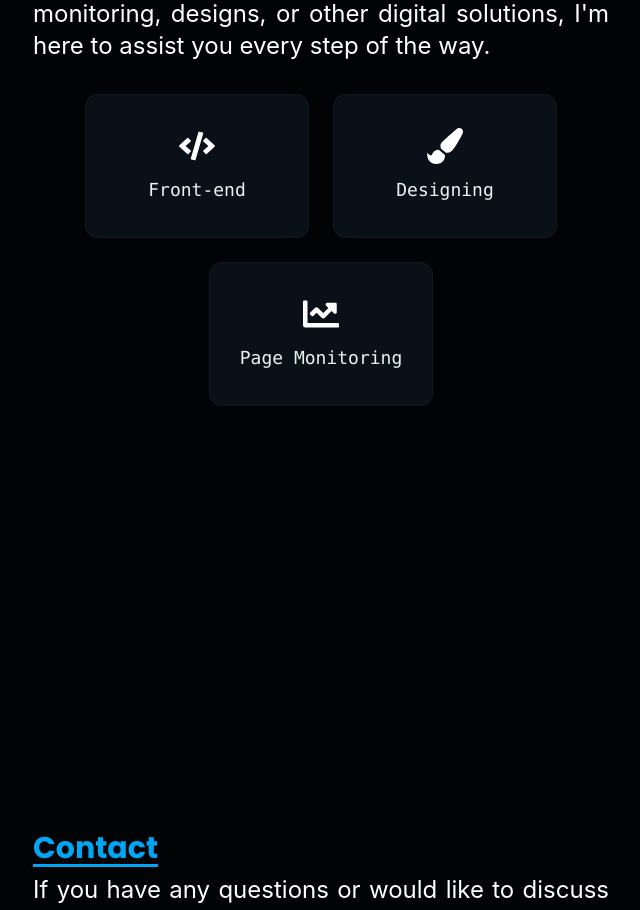
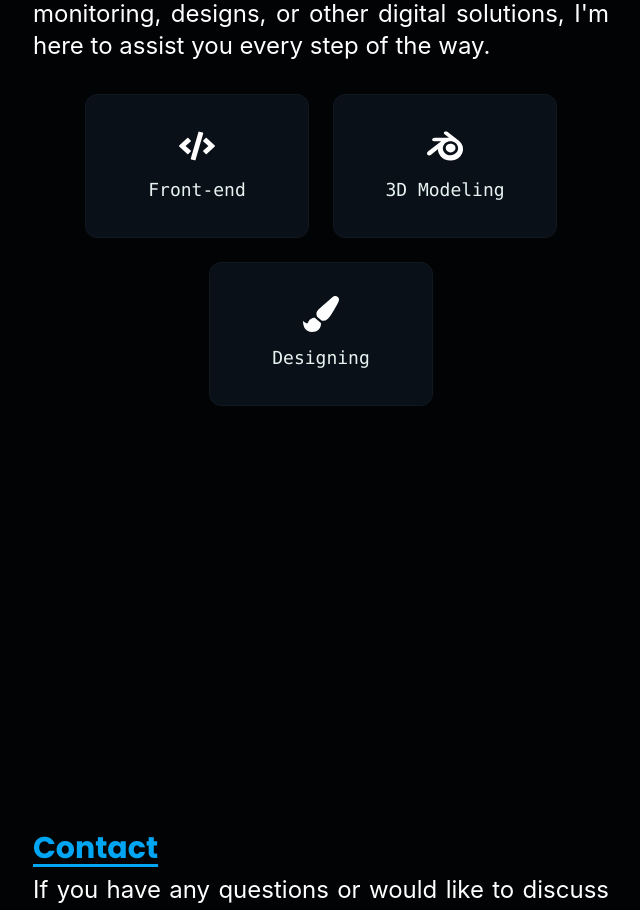
Before and after one commit to mohammedhusseinamheno-rgb/portfolio, a React (Vite) app: page / in a window 1280 px wide. Shown: the part 1920-2830 px from the top of the page, without its empty margins (319-959 px from the left). Built offline with nearby package versions, Linux system fonts and the light colour scheme.

Commit message:
added blender in services adn removed page monitoring

```diff
--- a/package.json
+++ b/package.json
@@ -11,6 +11,7 @@
   },
   "dependencies": {
     "@tailwindcss/vite": "^4.3.3",
+    "@vercel/analytics": "^2.0.1",
     "react": "^19.2.8",
     "react-dom": "^19.2.8",
     "react-icons": "^5.7.0",
--- a/src/App.jsx
+++ b/src/App.jsx
@@ -3,12 +3,12 @@ import { useState } from 'react'
 import './index.css'
 import Header from './Header'
 import Content from './Content'
-
+import { Analytics } from "@vercel/analytics/next"
 
 function App() {
-
   return (
     <body className="bg-base text-white min-h-screen">
+      <Analytics/>
       <Header />
       <Content />
     </body>
--- a/src/Content.jsx
+++ b/src/Content.jsx
@@ -2,12 +2,12 @@ import React from 'react';
 import './index.css'
 import { useState } from 'react'
 import { FaInstagram, FaLinkedin, FaYoutube, FaDiscord, FaMapMarker, FaEnvelope, FaCode, FaPaintBrush, FaChartLine, FaTimes } from "react-icons/fa"
-
+import { SiBlender  } from "react-icons/si"
 
 // Images for services
 import designImg from "./assets/Design.webp"
 import programmingImg from "./assets/programming.jpg"
-import monitoringImg from "./assets/Monitoring.webp"
+import Blender from "./assets/3Dwork.png"
 
 
 
@@ -21,18 +21,18 @@ const services = [
   },
   {
     id: 2,
+    name: "3D Modeling",
+    icon: <SiBlender />,
+    description: " I create 3D objects and scenes using Blender and other softwares, though I am still learning and improving my skills in this area. I can create scenes and objects for your projects, 3D ads, 3D objects for your products and more, Contact me for more information and to discuss your project needs.",
+    image: Blender, // swap with your real image
+  },
+  {
+    id: 3,
     name: "Designing",
     icon: <FaPaintBrush />,
     description: "Crafting visual concepts, layouts, and branding that communicate ideas clearly and leave a lasting impression. From wireframes to polished UI.",
     image: designImg, // swap with your real image
-  },
-  {
-    id: 3,
-    name: "Page Monitoring",
-    icon: <FaChartLine />,
-    description: "Monitoring your sites, business page and make contact with your customers, ensuring optimal performance and engagement. Providing insights and analytics to help you make informed decisions.",
-    image: monitoringImg, // swap with your real image
-  },
+  }
 ]
 
 const Content = () => {
```
Also changed, not shown: src/assets/3Dwork.png (added), 1 other file (tests, documents, lock files or other folders).
